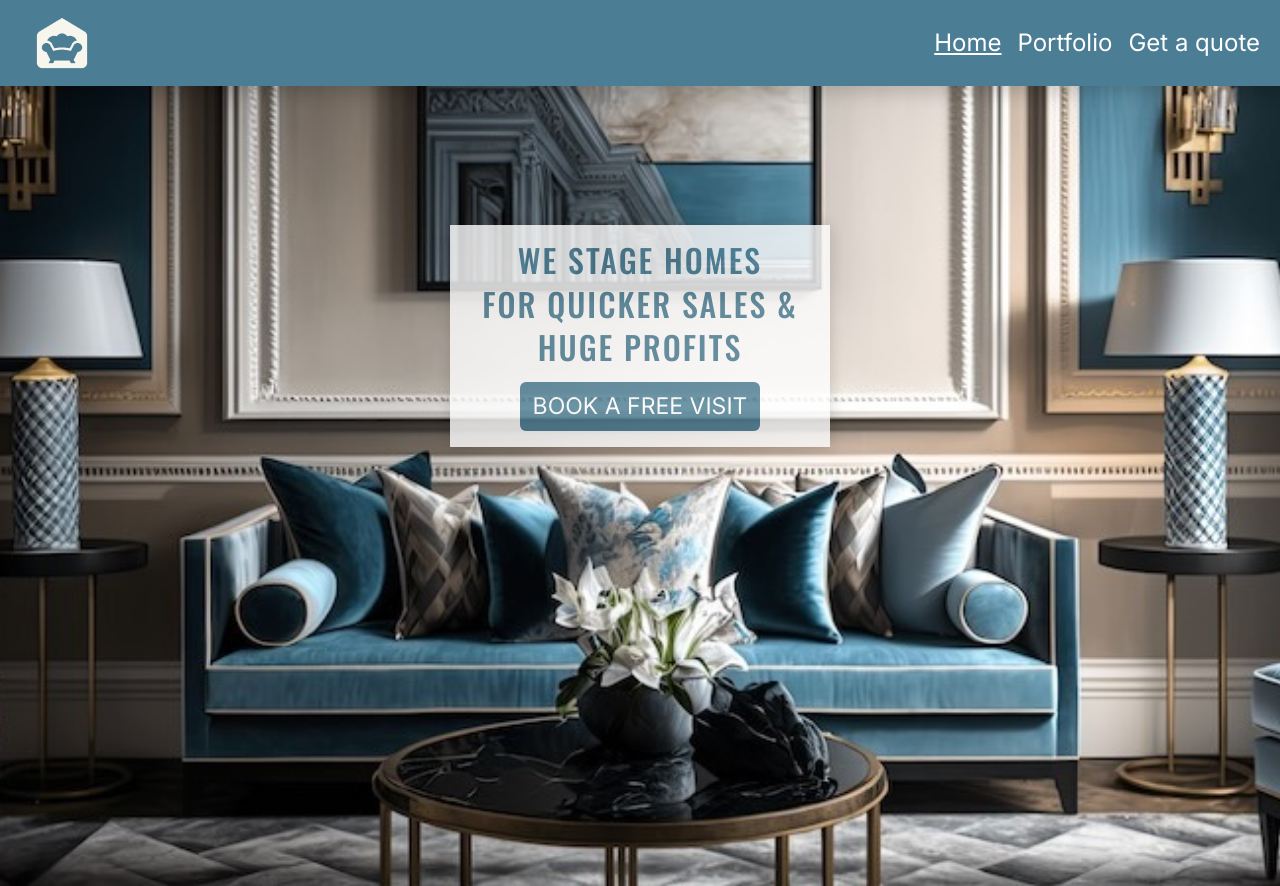
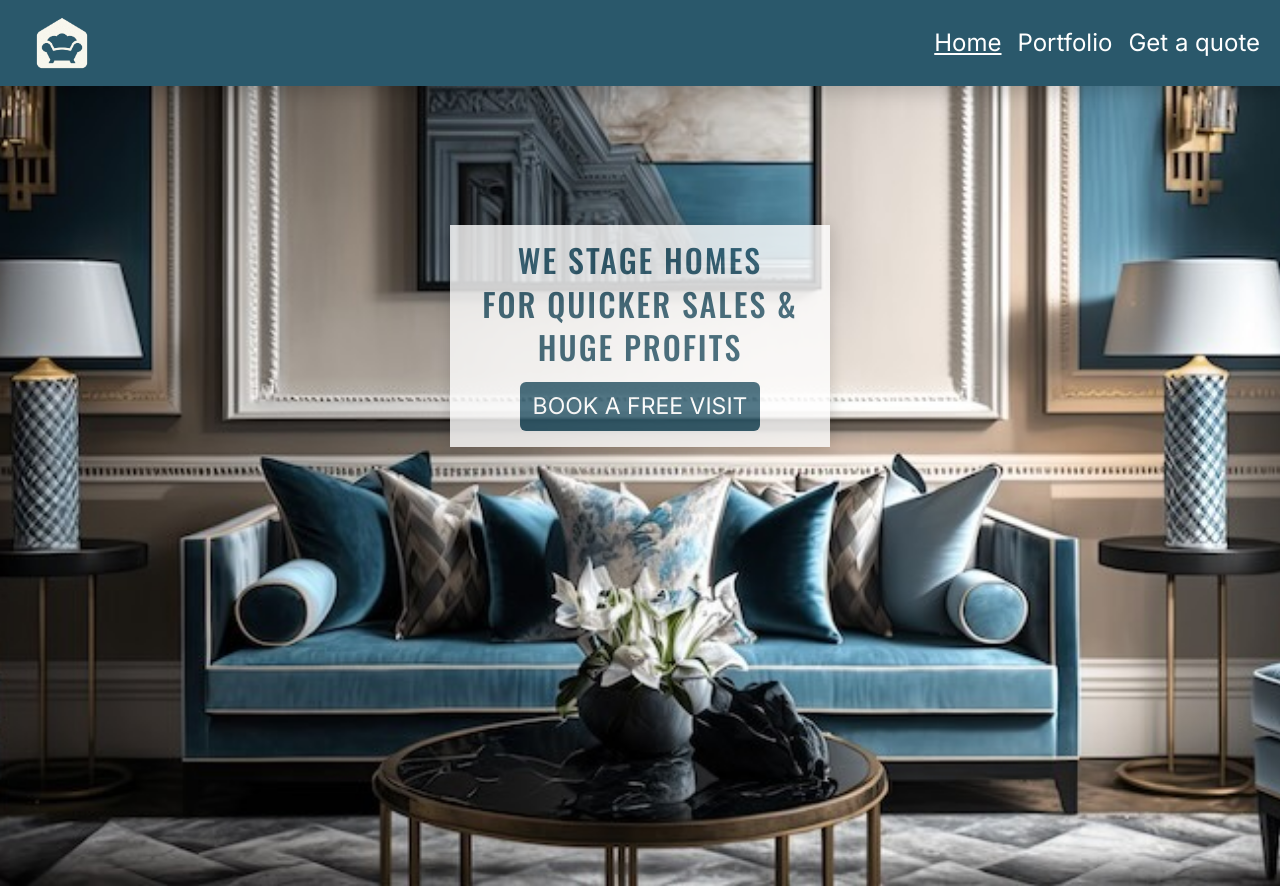
Before and after one commit to iyeme-dev/home-staging, a plain HTML site: page index.html in a window 1280 px wide. Shown: the top 886 px of the page. Drawn offline with nearby package versions, Linux system fonts and the light colour scheme.

Commit message:
Adjust website colors to improve contrast

```diff
--- a/assets/css/style.css
+++ b/assets/css/style.css
@@ -5,7 +5,7 @@
 :root {
     --primary-font: "inter", sans-serif;
     --secondary-font: "Oswald", sans-serif;
-    --primary-color: #4b7e94;
+    --primary-color: #2a586b;
     /* dusty-blue */
     --secondary-color: #C9FFE5;
     /* aero-blue */
```
